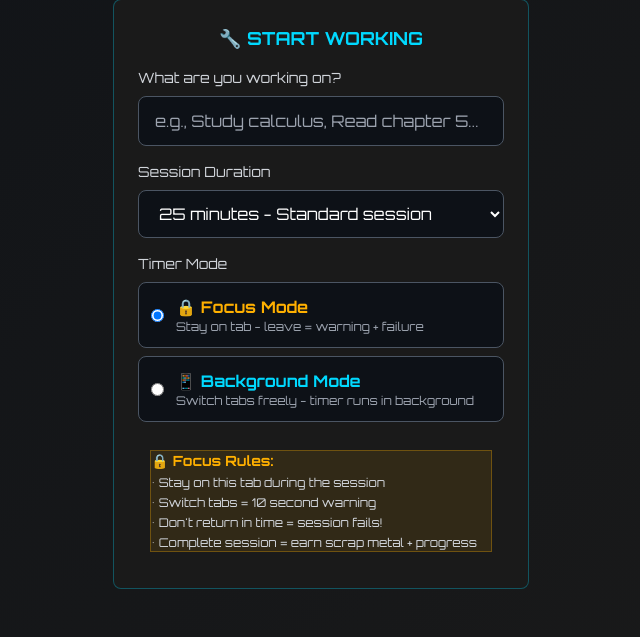
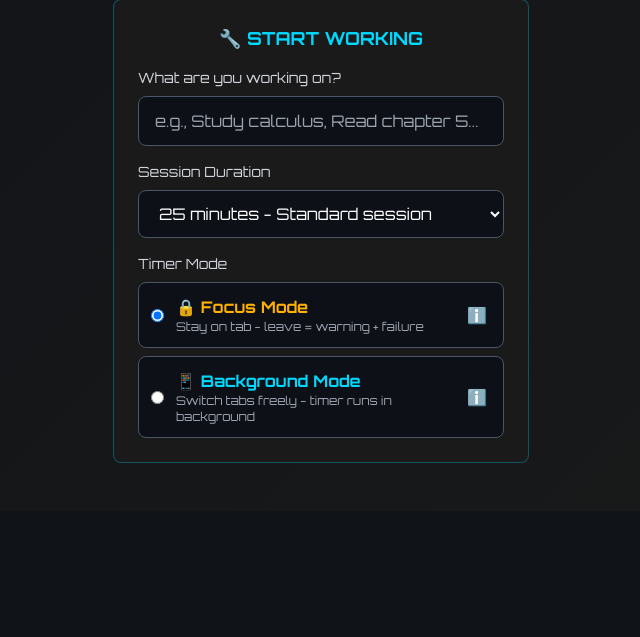
Before and after one commit to sahilsgovekar/GarageFocus, a Flask app: template templates/garage.html in a window 1280 px wide. Shown: the part 762-1399 px from the top of the page, without its empty margins (319-959 px from the left). After the commit the page ends 1225 px from the top, so only its background shows below. Run offline with Flask 3, Linux system fonts and the light colour scheme; the template is opened without the code that fills it: most values are stand-ins (such as "Sample title", 1, 10 or a date in 2020); some libraries are stand-ins or nearby versions.

Commit message:
focus/background mode info ui

```diff
--- a/templates/garage.html
+++ b/templates/garage.html
@@ -155,28 +155,41 @@
                     Timer Mode
                 </label>
                 <div class="space-y-2">
-                    <label class="flex items-center p-3 bg-garage-darker border border-gray-600 rounded-lg cursor-pointer hover:border-neon-amber transition-colors">
+                    <label class="flex items-center justify-between p-3 bg-garage-darker border border-gray-600 rounded-lg cursor-pointer hover:border-neon-amber transition-colors">
+                        <div class="flex items-center">
                             <input type="radio" name="timer-mode" value="focus" id="focus-mode" checked
                                    class="text-neon-amber focus:ring-neon-amber/20 bg-garage-darker border-gray-600">
                             <div class="ml-3">
                                 <div class="text-neon-amber font-semibold">🔒 Focus Mode</div>
                                 <div class="text-xs text-gray-400">Stay on tab - leave = warning + failure</div>
                             </div>
+                        </div>
+                        <button type="button"
+                                class="info-icon text-neon-amber hover:text-yellow-300 p-1 ml-2"
+                                data-mode="focus"
+                                onclick="event.preventDefault(); toggleModeInfo(event, 'focus')">
+                            ℹ️
+                        </button>
                     </label>
-                    <label class="flex items-center p-3 bg-garage-darker border border-gray-600 rounded-lg cursor-pointer hover:border-neon-cyan transition-colors">
+                    <label class="flex items-center justify-between p-3 bg-garage-darker border border-gray-600 rounded-lg cursor-pointer hover:border-neon-cyan transition-colors">
+                        <div class="flex items-center">
                             <input type="radio" name="timer-mode" value="background" id="background-mode"
                                    class="text-neon-cyan focus:ring-neon-cyan/20 bg-garage-darker border-gray-600">
                             <div class="ml-3">
                                 <div class="text-neon-cyan font-semibold">📱 Background Mode</div>
                                 <div class="text-xs text-gray-400">Switch tabs freely - timer runs in background</div>
                             </div>
+                        </div>
+                        <button type="button"
+                                class="info-icon text-neon-cyan hover:text-cyan-300 p-1 ml-2"
+                                data-mode="background"
+                                onclick="event.preventDefault(); toggleModeInfo(event, 'background')">
+                            ℹ️
+                        </button>
                     </label>
                 </div>
             </div>
 
-            <div id="mode-info" class="rounded p-3 text-sm transition-all duration-300">
-                <!-- Dynamic mode information will be inserted here -->
-            </div>
         </form>
     </div>
 
@@ -204,6 +217,16 @@
 </button>
 {% endif %}
 
+<!-- Info Popup Overlay -->
+<div id="info-popup" class="fixed inset-0 bg-black/50 flex items-center justify-center z-50 hidden">
+    <div class="bg-garage-darker border-2 border-gray-600 rounded-lg p-6 max-w-sm mx-4 relative">
+        <button id="close-popup" class="absolute top-2 right-2 text-gray-400 hover:text-white text-xl">&times;</button>
+        <div id="popup-content">
+            <!-- Dynamic content will be inserted here -->
+        </div>
+    </div>
+</div>
+
 {% endblock %}
 
 {% block scripts %}
@@ -221,46 +244,81 @@
     const taskInput = document.getElementById('task-input');
     const durationSelect = document.getElementById('duration-select');
 
-    // Timer mode handling
-    const focusModeRadio = document.getElementById('focus-mode');
-    const backgroundModeRadio = document.getElementById('background-mode');
-    const modeInfoDiv = document.getElementById('mode-info');
+    // Popup functionality
+    let popupTimeout = null;
 
-    function updateModeInfo() {
-        const selectedMode = document.querySelector('input[name="timer-mode"]:checked').value;
+    window.toggleModeInfo = function(event, mode) {
+        const popup = document.getElementById('info-popup');
+        const popupContent = document.getElementById('popup-content');
+        const closeBtn = document.getElementById('close-popup');
 
-        if (selectedMode === 'focus') {
-            modeInfoDiv.innerHTML = `
-                <div class="bg-neon-amber/10 border border-neon-amber/30">
-                    <p class="text-neon-amber font-semibold mb-1">🔒 Focus Rules:</p>
-                    <ul class="text-gray-300 text-xs space-y-1">
+        // Clear any existing timeout
+        if (popupTimeout) {
+            clearTimeout(popupTimeout);
+            popupTimeout = null;
+        }
+
+        // Define content for each mode
+        const content = {
+            focus: `
+                <div class="text-center">
+                    <h3 class="text-xl font-bold text-neon-amber mb-3">🔒 Focus Mode Rules</h3>
+                    <ul class="text-gray-300 text-sm space-y-2 text-left">
                         <li>• Stay on this tab during the session</li>
                         <li>• Switch tabs = 10 second warning</li>
                         <li>• Don't return in time = session fails!</li>
                         <li>• Complete session = earn scrap metal + progress</li>
                     </ul>
+                    <p class="text-neon-amber text-xs mt-4">Perfect for deep focus work!</p>
                 </div>
-            `;
-        } else {
-            modeInfoDiv.innerHTML = `
-                <div class="bg-neon-cyan/10 border border-neon-cyan/30">
-                    <p class="text-neon-cyan font-semibold mb-1">📱 Background Rules:</p>
-                    <ul class="text-gray-300 text-xs space-y-1">
+            `,
+            background: `
+                <div class="text-center">
+                    <h3 class="text-xl font-bold text-neon-cyan mb-3">📱 Background Mode Rules</h3>
+                    <ul class="text-gray-300 text-sm space-y-2 text-left">
                         <li>• Switch tabs freely - timer keeps running</li>
                         <li>• Works across browser tabs and apps</li>
                         <li>• No penalties for leaving the page</li>
                         <li>• Complete session = earn scrap metal + progress</li>
                     </ul>
+                    <p class="text-neon-cyan text-xs mt-4">Great for flexible work sessions!</p>
                 </div>
-            `;
+            `
+        };
+
+        // Set content and show popup
+        popupContent.innerHTML = content[mode] || '';
+        popup.classList.remove('hidden');
+
+        // Auto-close after 15 seconds
+        popupTimeout = setTimeout(function() {
+            popup.classList.add('hidden');
+            popupTimeout = null;
+        }, 15000);
+
+        // Close button handler
+        closeBtn.onclick = function() {
+            popup.classList.add('hidden');
+            if (popupTimeout) {
+                clearTimeout(popupTimeout);
+                popupTimeout = null;
+            }
+        };
+
+        // Close on overlay click
+        popup.onclick = function(e) {
+            if (e.target === popup) {
+                popup.classList.add('hidden');
+                if (popupTimeout) {
+                    clearTimeout(popupTimeout);
+                    popupTimeout = null;
                 }
             }
+        };
 
-    if (focusModeRadio && backgroundModeRadio) {
-        focusModeRadio.addEventListener('change', updateModeInfo);
-        backgroundModeRadio.addEventListener('change', updateModeInfo);
-        updateModeInfo(); // Initial update
-    }
+        // Stop the event from triggering the radio button
+        event.stopPropagation();
+    };
 
     if (startBtn && sessionForm) {
         startBtn.addEventListener('click', function() {
```
Lines whose indentation alone changed are shown as unchanged.
